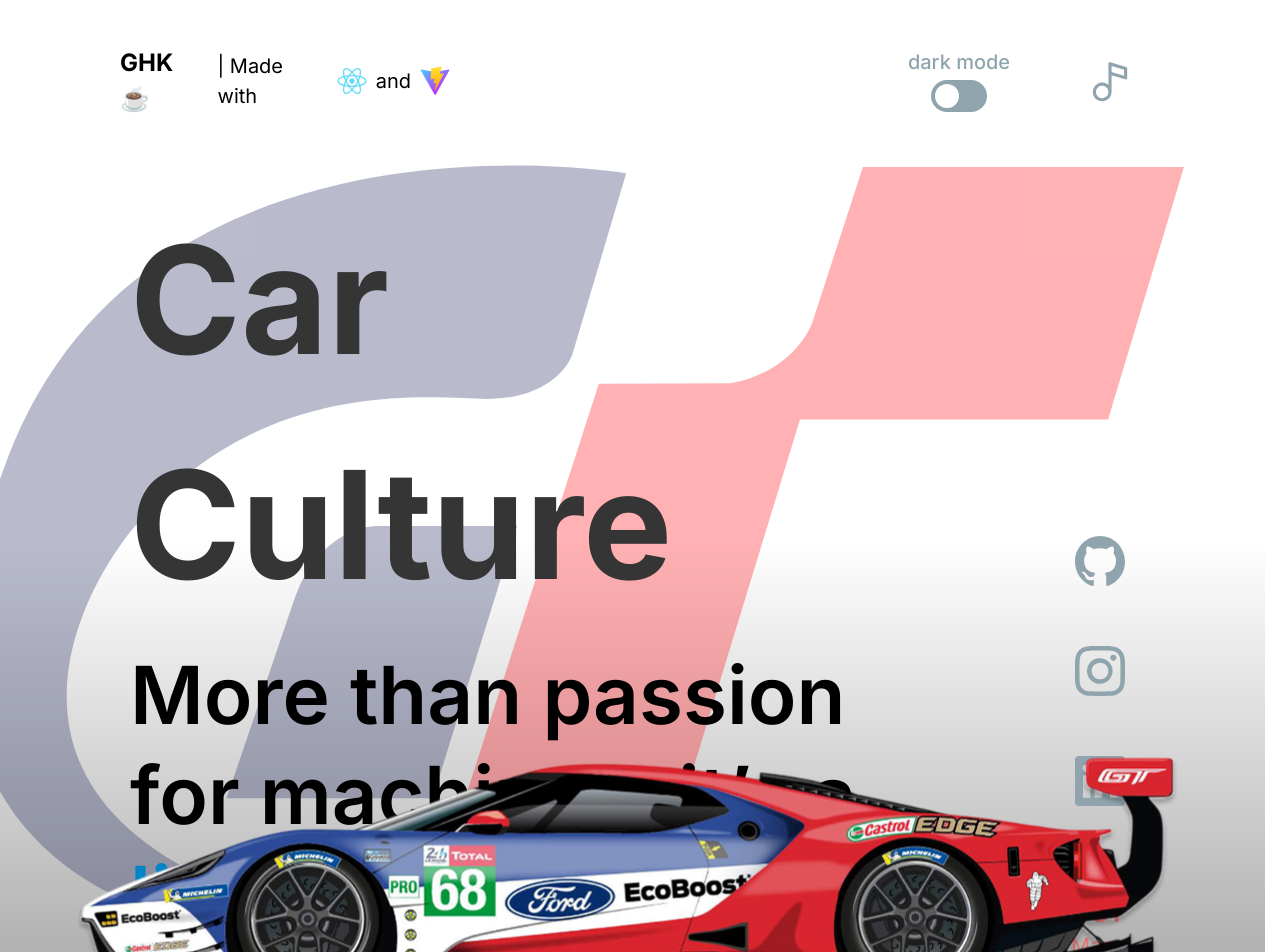
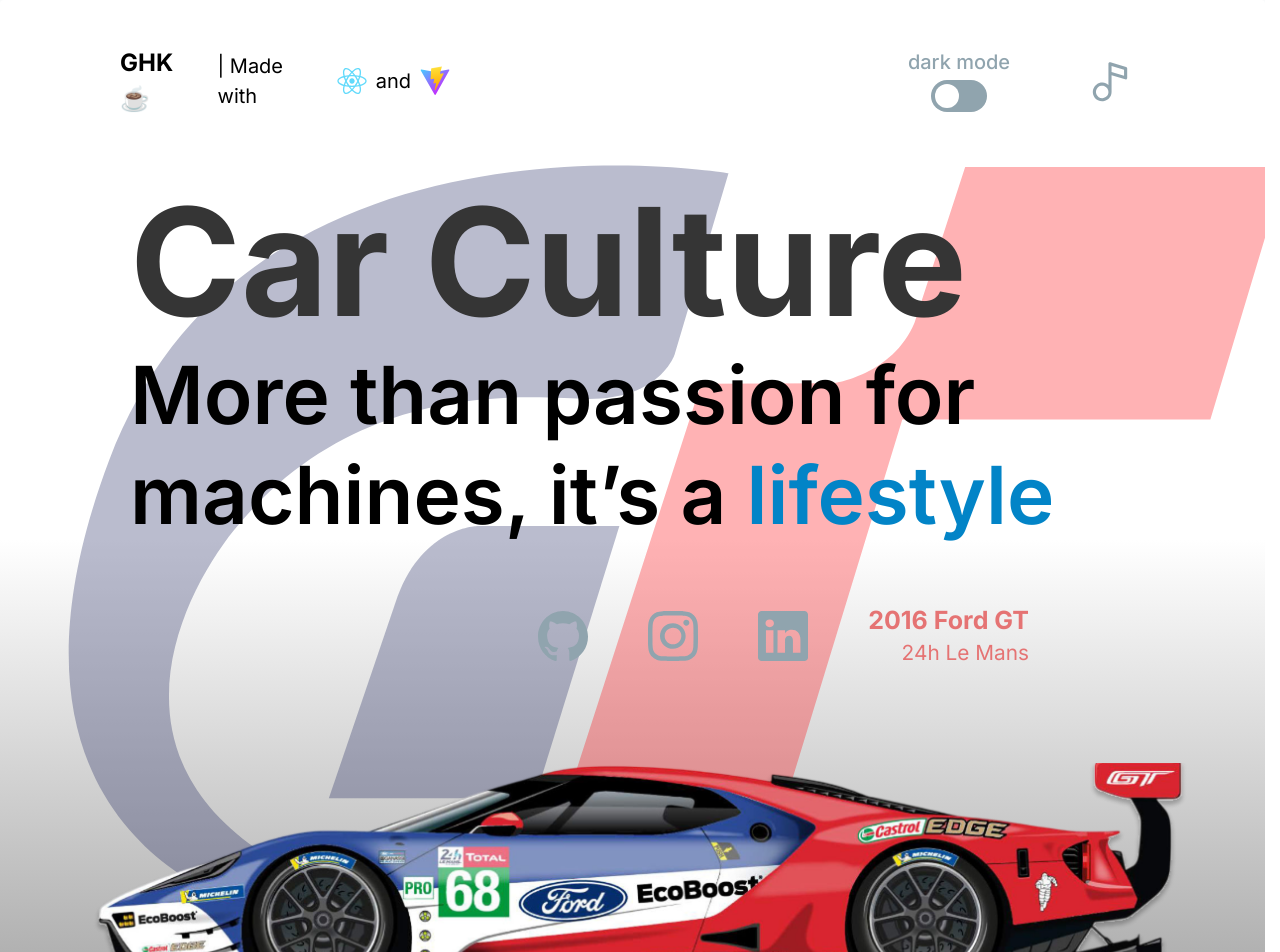
Before and after one commit to gustavo-h-k-oliveira/car-culture, a React (Vite) app: page / in a window 1280 px wide. Shown: the top 952 px of the page. Built offline with nearby package versions, Linux system fonts and the light colour scheme; the HTML template or start-up script is replaced by a standard one.

Commit message:
Atualizando imagem e aprimorando design responsivo.

```diff
--- a/src/App.jsx
+++ b/src/App.jsx
@@ -31,8 +31,8 @@
   }, [])
   return (
       <div className="min-h-screen bg-gray-50 flex items-center justify-center">
-  <div className="relative flex w-[120rem] h-[67.5rem] py-[3.125rem] px-[5rem] md:px-[7.5rem] flex-col items-start gap-[4.0625rem] rounded shadow-lg overflow-auto bg-[linear-gradient(180deg,_#FFF_50%,_#999_100%)] z-0">
-          <div className="absolute top-[5.69rem] w-[84.58988rem] h-[56.0625rem] flex-shrink-0 aspect-[1353.44/897.00] bg-transparent overflow-hidden left-1/2 -translate-x-1/2 xl:left-auto xl:right-[3.29rem] xl:translate-x-0">
+        <div className="relative flex w-[120rem] h-[67.5rem] py-[3.125rem] px-[5rem] md:px-[7.5rem] flex-col items-start gap-[4.0625rem] rounded shadow-lg overflow-auto bg-[linear-gradient(180deg,_#FFF_50%,_#999_100%)] z-0">
+          <div className="absolute top-[5.69rem] w-[84.58988rem] h-[56.0625rem] flex-shrink-0 aspect-[1353.44/897.00] bg-transparent overflow-hidden left-1/2 -translate-x-1/2 2xl:left-auto 2xl:right-[3.29rem] 2xl:translate-x-0">
             <img
               src={GranTurismoLogo}
               alt="Gran Turismo Logo"
@@ -80,16 +80,16 @@
             </div>
           </header>
 
-          <main className="flex-1 w-full rounded p-[0.625rem] flex justify-between items-start h-[49.8125rem] flex-shrink-0 self-stretch">
-            <div className="flex flex-col items-start gap-[0.5rem] relative z-10">
-              <h1 className="[font-family:'Instrument Sans'] text-[9.375rem] text-[var(--gray800,#353535)] font-bold leading-normal">
+          <main className="flex-1 w-full rounded p-[0.625rem] flex flex-col items-center gap-[3rem] 2xl:flex-row 2xl:justify-between xl:items-start xl:gap-0 h-[49.8125rem] flex-shrink-0 self-stretch">
+            <div className="flex flex-col items-center gap-[0.5rem] relative z-10 xl:items-start xl:text-left">
+              <h1 className="[font-family:'Instrument Sans'] text-[9.375rem] text-[var(--gray800,#353535)] font-bold leading-none">
                 Car Culture
               </h1>
-              <p className="w-[51.5rem] text-[var(--black,#000)] [font-family:'Instrument Sans'] text-[5rem] font-semibold leading-tight">
+              <p className="w-full 2xl:w-[51.5rem] text-center xl:text-left text-[var(--black,#000)] [font-family:'Instrument Sans'] text-[5rem] font-semibold leading-tight">
                 More than passion for machines, it’s a <span className="text-sky-600">lifestyle</span>
               </p>
             </div>
-            <div className="flex flex-col justify-end items-end gap-[3.75rem] py-[3.75rem] self-stretch relative z-10">
+            <div className="flex flex-row flex-wrap justify-center items-center gap-[3.75rem] mx-[5rem] xl:py-[3.75rem] self-stretch relative z-20 bg-white/50 xl:bg-transparent backdrop-blur-sm xl:backdrop-blur-none rounded-lg p-4 2xl:ml-0 2xl:flex-col xl:justify-end 2xl:items-end 2xl:flex-nowrap">
               <LinkedImage href="https://github.com/gustavo-h-k-oliveira" src={GitHub} alt="GitHub logo" size="lg" iconOnly ariaLabel="GitHub" />
               <LinkedImage href="https://instagram.com/gustavo.h.k.oliveira" src={Instagram} alt="Instagram logo" size="lg" iconOnly ariaLabel="Instagram" />
               <LinkedImage href="https://linkedin.com/in/gustavo-oliveira-713583214" src={LinkedIn} alt="LinkedIn logo" size="lg" iconOnly ariaLabel="LinkedIn" />
@@ -97,14 +97,14 @@
             </div>
           </main>
         </div>
+      <div className="absolute left-0 top-[62.12rem] flex items-center px-[5rem] md:px-[7.5rem] w-full h-[5.375rem] bg-[linear-gradient(180deg,_#949494_1.0%,_#9E9E9E_15.01%,_#CECECE_60.56%,_#FFF_98.54%)]">
+        <p className='text-sm text-gray-600'>© <strong>GHK</strong> 2025</p>
+      </div>
       <img
         src={Car}
         alt="Carro esportivo"
-        className="w-[80.09375rem] h-[39.4375rem] aspect-[1281.50/631.00] absolute left-1/2 -translate-x-1/2 top-[28.06rem] bg-[lightgray_0px_0px/_100%_135.341%_no-repeat] object-cover"
+        className="w-[69.625rem] xl:h-[30.9] 2xl:h-[14.8125rem] aspect-[1114/237] absolute left-1/2 -translate-x-1/2 top-[47.7rem] bg-[lightgray_0px_0px/_100%_135.341%_no-repeat] object-cover"
       />
-      <div className="absolute left-0 top-[62.12rem] flex items-center px-[5rem] md:px-[7.5rem] w-full h-[5.375rem] bg-[linear-gradient(180deg,_#949494_1.0%,_#9E9E9E_15.01%,_#CECECE_60.56%,_#FFF_98.54%)]">
-        <p className='text-sm text-gray-600'>© <strong>GHK</strong> 2025</p>
-      </div>
     </div>
   )
 }
```
Also changed, not shown: src/assets/FordGT.png.
